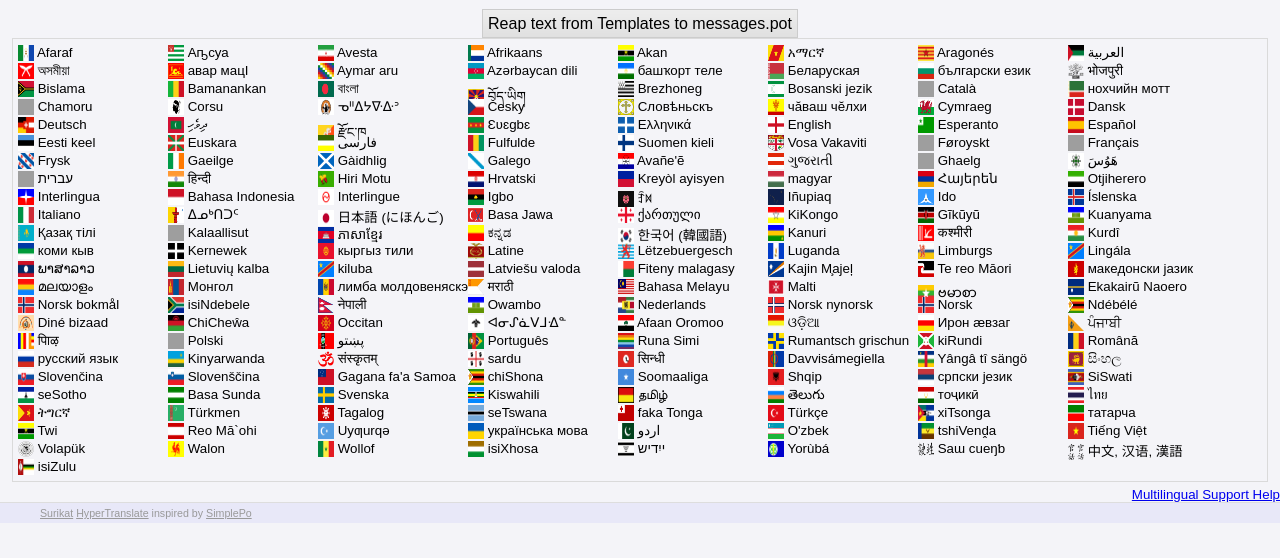
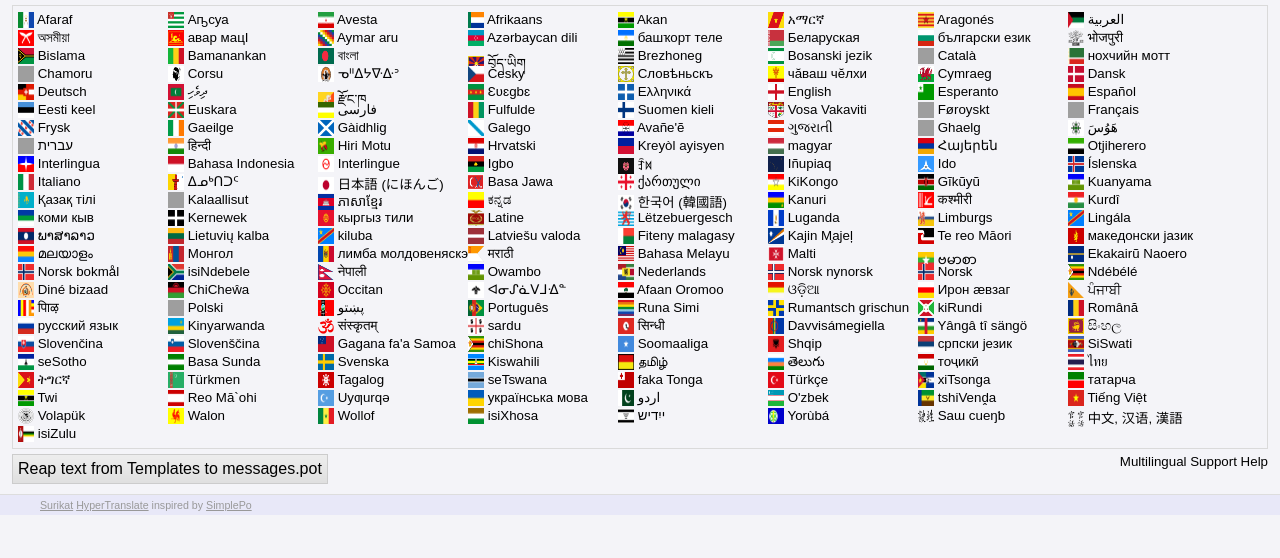
Before and after one commit to surikat/hyper-translate, a PHP site: page / in a window 1280 px wide. Shown: the top 558 px of the page. Run offline with PHP 8.4, Linux system fonts and the light colour scheme; grey boxes are pictures that could not be loaded.

Commit message:
improve view

```diff
--- a/css/style.css
+++ b/css/style.css
@@ -475,3 +475,16 @@ a.top_btns {
 	position: relative;
     top: 3px;
 }
+#makepot{
+	display:block;
+	float:left;
+	margin-bottom: 10px;
+    margin-left: 12px;
+}
+#multilg_support_link{
+	float:right;
+	text-decoration: none;
+	margin-right:12px;
+	display: block;
+	color: #000;
+}
--- a/index.php
+++ b/index.php
@@ -85,13 +85,6 @@
 				</div>
 			</div>
 		<?php endif;?>
-		<br>
-		<a id="makepot" class="top_btns" href="#">Reap text from Templates to messages.pot <span id="counter" class="top_btns"></span></a>
-		<div class="flags"></div>
-		<a href="http://en.wikipedia.org/wiki/Help:Multilingual_support" target="_blank" style="float:right;">Multilingual Support Help</a>
-		<div id="foot">
-			<a href="http://wildsurikat.com" target="_blank">Surikat</a> <a href="http://github.com/surikat/hyper-translate/" target="_blank">HyperTranslate</a> inspired by <a href="http://code.google.com/p/simplepo/" target="_blank">SimplePo</a>
-		</div>
 		<script src="js/js.pack.js" type="text/javascript"></script>
 		<script type="text/javascript">$js(true,[
 			'jquery.min',
--- a/js/script.js
+++ b/js/script.js
@@ -167,15 +167,23 @@ var getStats = function(){
 
 $(function(){
 	NotificationObj.init();
-	var flags = $('.flags');
 	if(lang){
 		$('#selected-lang').append('<img width="16" height="16" src="img/langs/'+lang+'.png" /> '+local_names[lang]+' ('+lang+') <a href="./"><img src="img/return.png" title="Return"></a>');
 		$('title').prepend(local_names[lang]+' - ');
 		$('link[rel=icon]').attr('href','img/langs/'+lang+'.png');
 	}
-	for(k in local_names){
-		flags.append('<a href="?lang='+k+'" data-lang="'+k+'"'+(lang&&lang==k?' class="selected"':'')+'><img width="16" height="16" src="img/langs/'+k+'.png" /> '+local_names[k]+'</a>');
+	var body = $('body');
+	if(!lang){
+		body.append('<div class="flags"/>');
+		var flags = $('.flags');
+		for(k in local_names){
+			flags.append('<a href="?lang='+k+'" data-lang="'+k+'"'+(lang&&lang==k?' class="selected"':'')+'><img width="16" height="16" src="img/langs/'+k+'.png" /> '+local_names[k]+'</a>');
+		}
+		body.append('<a id="multilg_support_link" href="http://en.wikipedia.org/wiki/Help:Multilingual_support" target="_blank">Multilingual Support Help</a>');
 	}
+	body.append('<a id="makepot" class="top_btns" href="#">Reap text from Templates to messages.pot <span id="counter" class="top_btns"></span></a>');
+	body.append('<div id="foot"><a href="http://wildsurikat.com" target="_blank">Surikat</a> <a href="http://github.com/surikat/hyper-translate/" target="_blank">HyperTranslate</a> inspired by <a href="http://code.google.com/p/simplepo/" target="_blank">SimplePo</a></div>');
+
 	if($('#body_w').length){
 		var msgs = {};
 		messageService('getCountMessages',[lang,catName],function(total){
```
